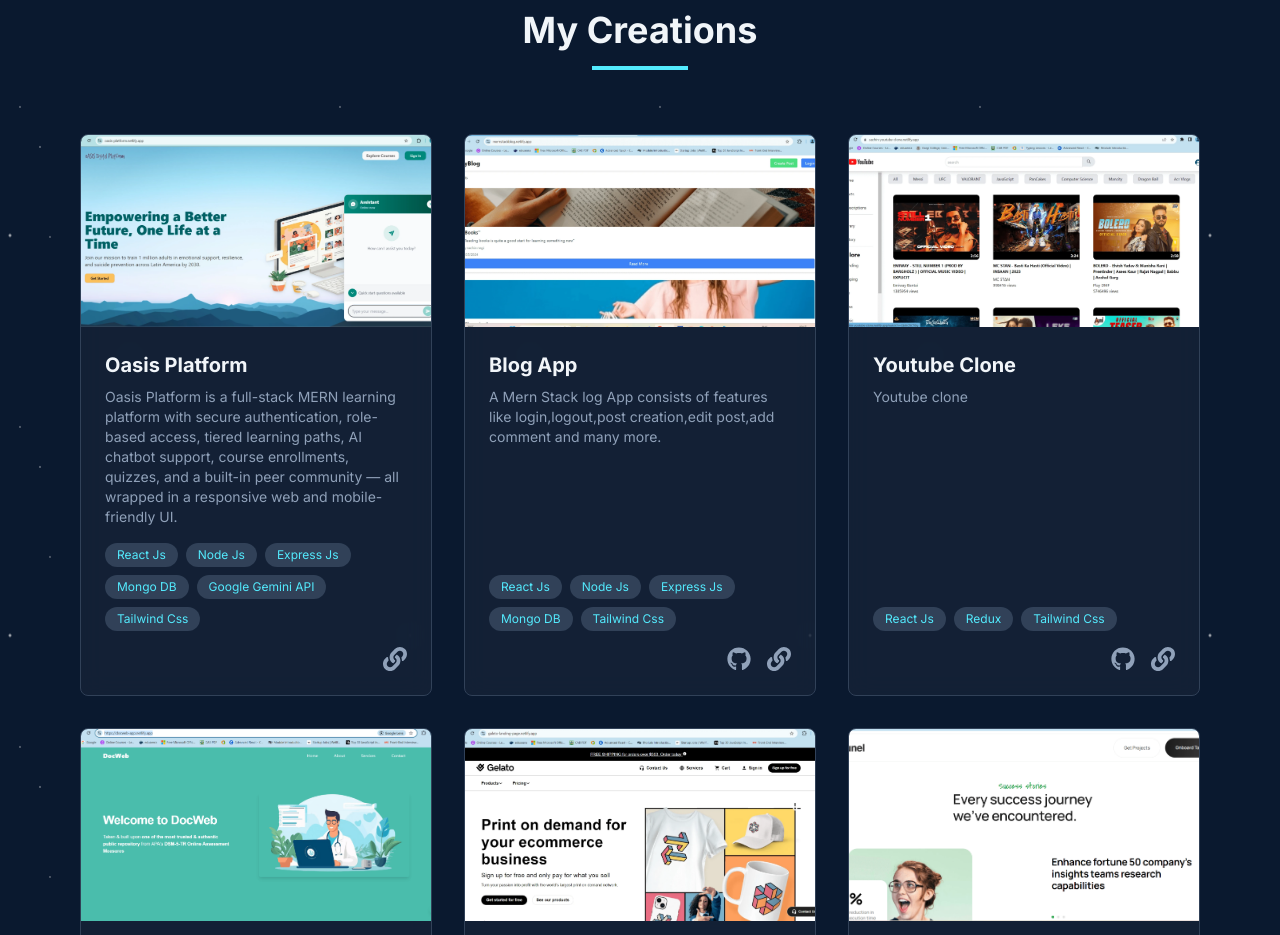
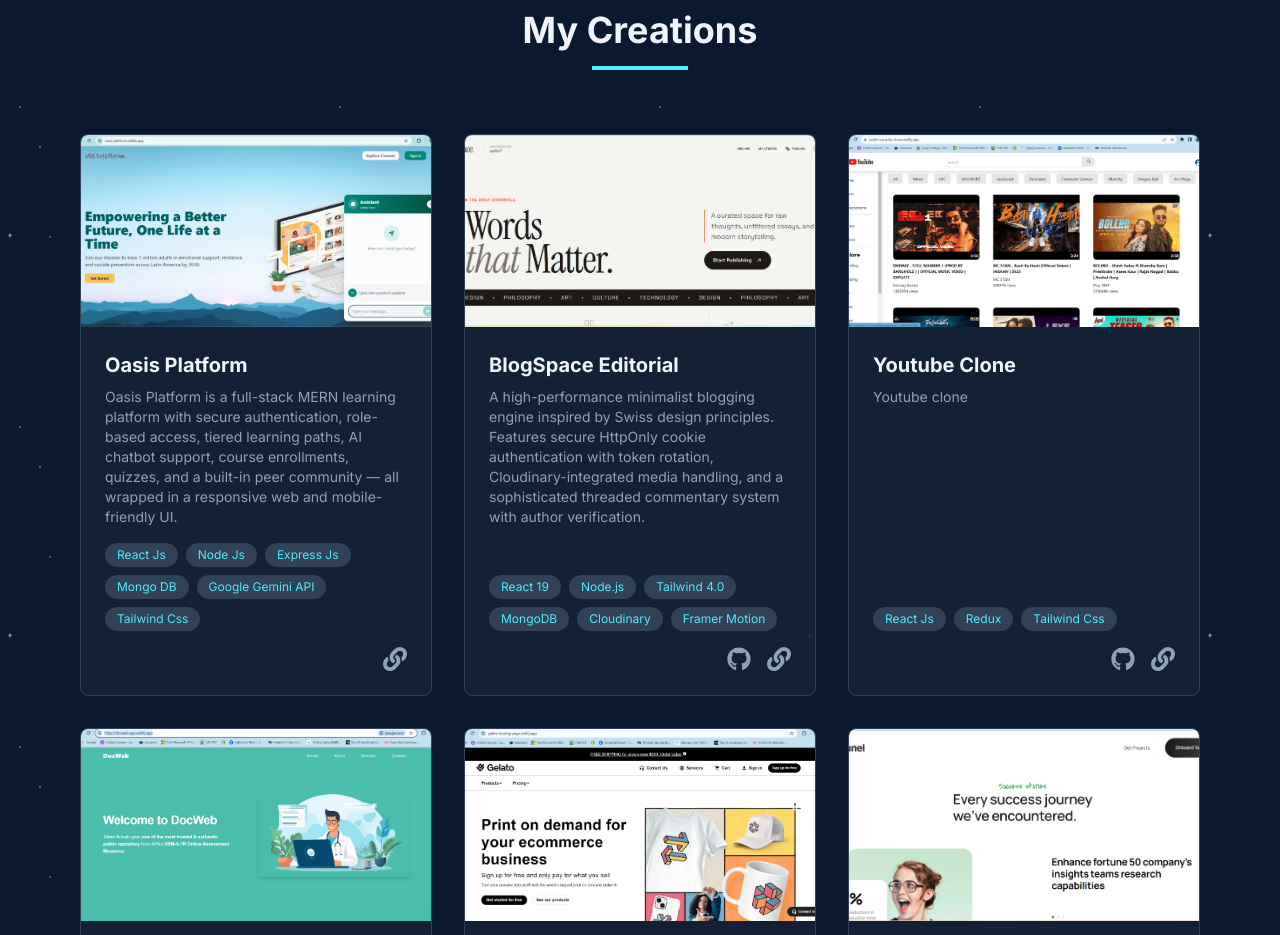
Before and after one commit to Sachinnegi825/React_Portfolio, a React (Vite) app: page / in a window 1280 px wide. Shown: the part 3420-4355 px from the top of the page. Built offline with nearby package versions, Linux system fonts and the light colour scheme.

Commit message:
update blogspace image changes

```diff
--- a/src/data/constants.js
+++ b/src/data/constants.js
@@ -6,7 +6,7 @@ import Project2 from "../assets/Projects/project2.webp";
 import Project3 from "../assets/Projects/project3.webp";
 import Project4 from "../assets/Projects/project4.webp";
 import Project5 from "../assets/Projects/project5.webp";
-import Project6 from "../assets/Projects/project6.webp";
+import Project6 from "../assets/Projects/project6.png";
 import Project7 from "../assets/Projects/project7.webp";
 import Project8 from "../assets/Projects/project8.webp";
 import Project9 from "../assets/Projects/project9.webp";
@@ -234,15 +234,14 @@ export const projects = [
   },
   {
     id: 1,
-    title: "Blog App",
     date: "Jul 2024 - Aug 2024",
-    description:
-      "A Mern Stack log App consists of features like login,logout,post creation,edit post,add comment and many more.",
-    image: Project6,
-    tags: ["React Js", "Node Js", "Express Js", "Mongo DB", "Tailwind Css"],
+    title: "BlogSpace Editorial",
+  description: "A high-performance minimalist blogging engine inspired by Swiss design principles. Features secure HttpOnly cookie authentication with token rotation, Cloudinary-integrated media handling, and a sophisticated threaded commentary system with author verification.",
+  image: Project6,
+  tags: ["React 19", "Node.js", "Tailwind 4.0", "MongoDB", "Cloudinary", "Framer Motion"],
     category: "mern stack",
     github: "https://github.com/Sachinnegi825/Mern-Stack-Blog-App",
-    webapp: "https://mernstackblog.netlify.app/",
+    webapp: "https://blogspace-mern.netlify.app/",
   },
   {
     id: 2,
```
Also changed, not shown: src/assets/Projects/project6.png (added), src/assets/Projects/project6.webp (deleted).
